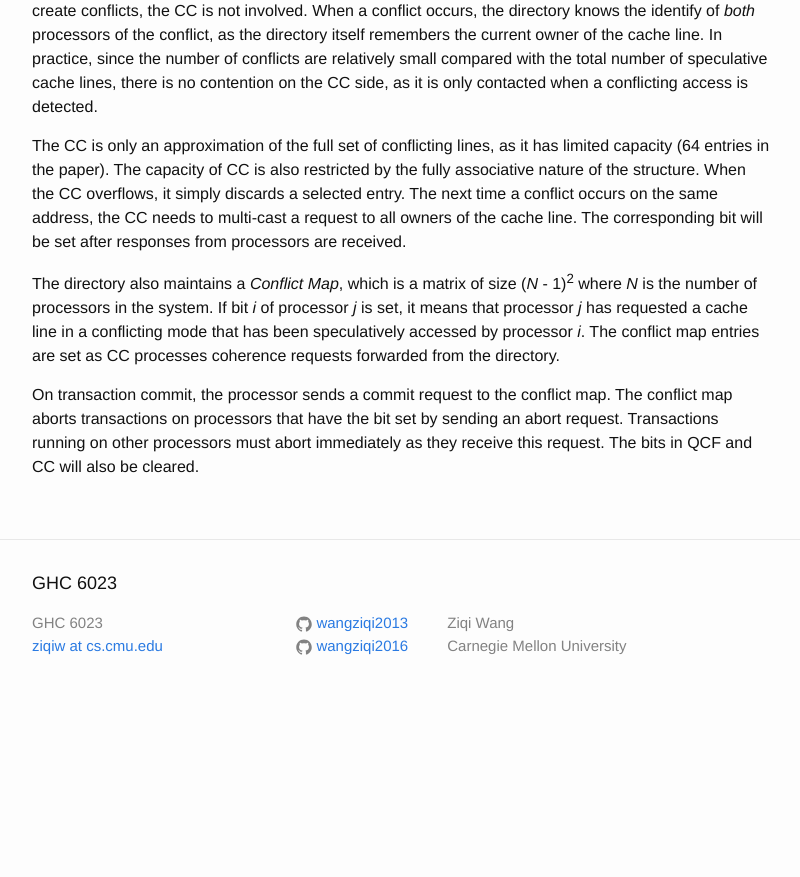
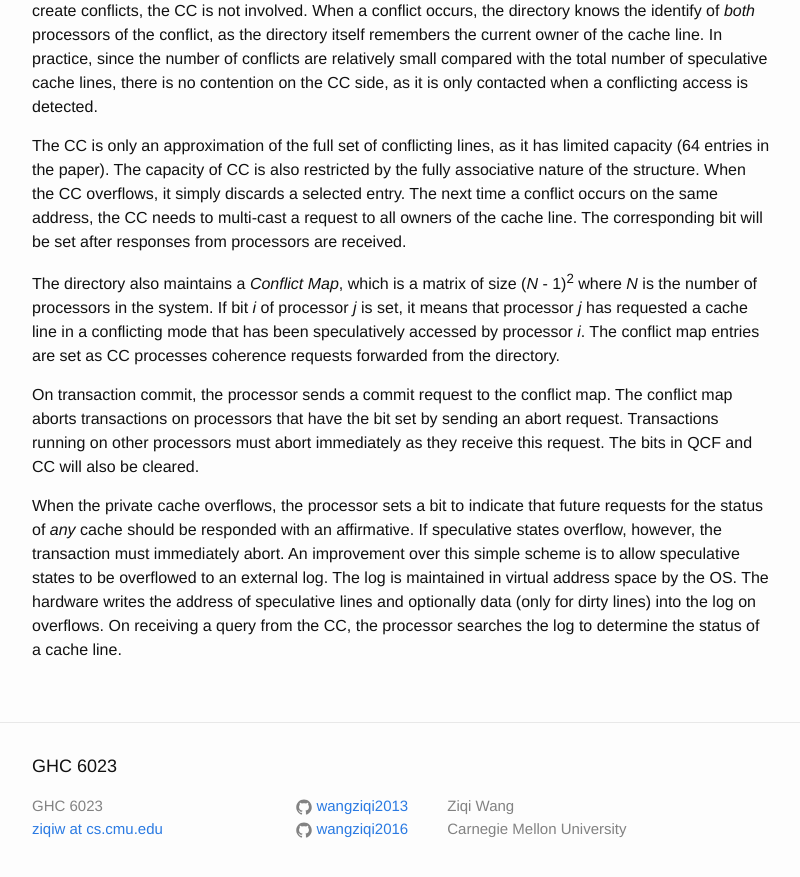
Before and after one commit to wangziqi2013/wangziqi2013.github.io, a Jekyll site: the page built from _posts/2018-12-09-ecotm.markdown, in a window 1280 px wide and 900 px high, scrolled down 1444 px. Shown: the top 877 px of the window, without its empty margins (238-1038 px from the left). Built offline with Jekyll 4.4.1, drawn with Linux system fonts in a browser that asks for light colours; before the commit the page ends 2161 px from its top, so only the background shows below that.

Commit message:
Finish cache overflow

```diff
--- a/_posts/2018-12-09-ecotm.markdown
+++ b/_posts/2018-12-09-ecotm.markdown
@@ -63,3 +63,10 @@ coherence requests forwarded from the directory.
 On transaction commit, the processor sends a commit request to the conflict map. The conflict map aborts transactions on
 processors that have the bit set by sending an abort request. Transactions running on other processors must abort immediately
 as they receive this request. The bits in QCF and CC will also be cleared.
+
+When the private cache overflows, the processor sets a bit to indicate that future requests for the status of *any*
+cache should be responded with an affirmative. If speculative states overflow, however, the transaction must immediately
+abort. An improvement over this simple scheme is to allow speculative states to be overflowed to an external log.
+The log is maintained in virtual address space by the OS. The hardware writes the address of speculative lines and
+optionally data (only for dirty lines) into the log on overflows. On receiving a query from the CC, the processor
+searches the log to determine the status of a cache line.
```
